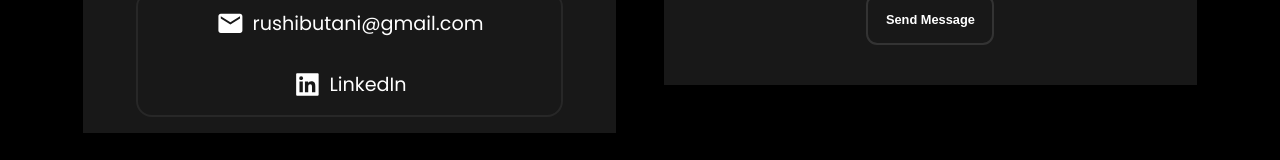
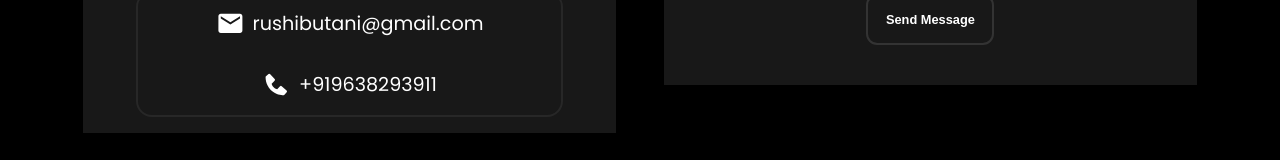
Before and after one commit to rushibutani/Portfolio, a React (Create React App) app: page / in a window 1280 px wide. Shown: the part 3822-3982 px from the top of the page. Built offline with nearby package versions, Linux system fonts and the light colour scheme.

Commit message:
contact update

```diff
--- a/src/components/Contact.jsx
+++ b/src/components/Contact.jsx
@@ -2,13 +2,18 @@ import React, { useRef, useState } from "react";
 import myImg2 from "../assets/img/RbImg2b.jpg";
 import emailjs from "@emailjs/browser";
 import { Link } from "react-scroll";
-import { AiFillLinkedin } from "react-icons/ai";
 import { FaLinkedin } from "react-icons/fa6";
 import { MdMail } from "react-icons/md";
 import { GrInstagram } from "react-icons/gr";
 import { BsFacebook, BsTwitter } from "react-icons/bs";
+import { BiSolidPhone } from "react-icons/bi";
 
 export default function Contact() {
+  const contactNumber = "+919638293911";
+  const handlecontactNumberClick = () => {
+    window.location.href = `tel:${contactNumber}`;
+  };
+
   const form = useRef();
   const sendEmail = (e) => {
     e.preventDefault();
@@ -127,18 +132,18 @@ export default function Contact() {
                 </p>
               </div>
               <div className="contact-social-content link-linkedin">
-                <AiFillLinkedin
+                <BiSolidPhone
                   className="icon"
-                  onClick={handleLinkedInClick}
+                  onClick={handlecontactNumberClick}
                 />
                 <p>
                   <Link
-                    to="https://in.linkedin.com/in/rushibutani"
+                    to={`tel:${contactNumber}`}
                     target="_blank"
                     className="link-a"
-                    onClick={handleLinkedInClick}
+                    onClick={handlecontactNumberClick}
                   >
-                    LinkedIn
+                    +919638293911
                   </Link>
                 </p>
               </div>
```
